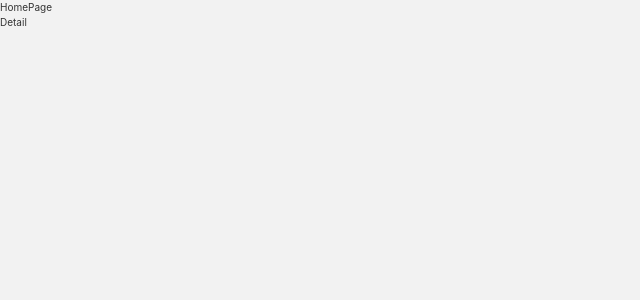
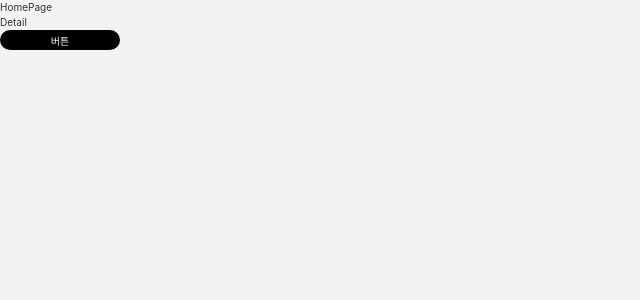
Before and after one commit to prgrms-fe-devcourse/FEDC5_STYLED_sehee, a React app: page / in a window 1280 px wide. Shown: the top 300 px of the page, without its empty margins (0-640 px from the left). Built offline with nearby package versions, Linux system fonts and the light colour scheme; the HTML template or start-up script is replaced by a standard one; a web font is replaced by a local one.

Commit message:
Refactor: 코드리뷰 피드백 반영

```diff
--- a/src/App.tsx
+++ b/src/App.tsx
@@ -2,12 +2,25 @@ import { ThemeProvider } from 'styled-components';
 import { lightTheme } from '@/Styles/Theme';
 import GlobalStyle from '@/Styles/Global';
 import RouteManager from '@/Routes/Router';
+import Button from './Components/Base/Button';
 
 const App = () => {
+  const handleClick = (isActive: boolean) => {
+    console.log(isActive);
+  };
+
   return (
     <ThemeProvider theme={lightTheme}>
       <GlobalStyle />
       <RouteManager />
+      <Button
+        width="12rem"
+        isToggleButton
+        style={{ padding: '10px 20px' }}
+        onClick={handleClick}
+      >
+        버튼
+      </Button>
     </ThemeProvider>
   );
 };
--- a/src/Components/Base/Button/index.tsx
+++ b/src/Components/Base/Button/index.tsx
@@ -2,37 +2,51 @@ import { useState } from 'react';
 import StyledButton from './style';
 import type { ButtonProp } from './type';
 
+/**
+ *
+ * @param param0
+ * @returns
+ */
+
 const Button = ({
   children,
-  color,
-  width,
-  height,
-  borderRound,
-  isToggle = false,
-  onClick = () => {},
-  onActiveChange = () => {},
+  backgroundColor = 'default',
+  textColor = 'default',
+  textSize = 'default',
+  width = 'default',
+  height = 'default',
+  borderRadius = 'default',
+  isToggleButton = false,
+  onClick,
+  style,
 }: ButtonProp) => {
   const [isActive, setIsActive] = useState(false);
 
   const handleClick = () => {
-    if (isToggle) {
-      setIsActive(!isActive);
-      onActiveChange(isActive);
+    if (onClick) {
+      onClick();
+    }
+  };
 
-      return;
+  const handleToggle = () => {
+    setIsActive(!isActive);
+
+    if (onClick) {
+      onClick(isActive);
     }
-
-    onClick();
   };
 
   return (
     <StyledButton
-      onClick={handleClick}
-      $color={color}
+      onClick={isToggleButton ? handleToggle : handleClick}
+      $backgroundColor={backgroundColor}
+      $textColor={textColor}
+      $textSize={textSize}
       $width={width}
       $height={height}
-      $borderRound={borderRound}
+      $borderRadius={borderRadius}
       $isActive={isActive}
+      style={{ ...style }}
     >
       {children}
     </StyledButton>
--- a/src/Components/Base/Button/style.ts
+++ b/src/Components/Base/Button/style.ts
@@ -1,71 +1,40 @@
-import { styled, css } from 'styled-components';
+import { styled } from 'styled-components';
+import type { StyledButtonProp } from './type';
 
-const buttonColorPreset = {
-  default: css`
-    background-color: ${(props) => props.theme.colors.buttonBackground};
-    color: ${(props) => props.theme.colors.buttonText};
-  `,
-  black: css`
-    background-color: #000000;
-    color: #ffffff;
-  `,
-  gray: css`
-    background-color: #e0e0e0;
-    color: #ffffff;
-  `,
-  white: css`
-    background-color: #ffffff;
-    color: #000000;
-  `,
-  blue: css`
-    background-color: #0095f6;
-    color: #ffffff;
-  `,
-  purple: css`
-    background-color: #7752fe;
-    color: #ffffff;
-  `,
-  transparent: css`
-    background-color: transparent;
-    color: ${(props) => props.theme.colors.text};
-  `,
-};
-
-const buttonBorderRoundPreset = {
-  none: css`
-    border-radius: none;
-  `,
-  sm: css`
-    border-radius: ${(props) => props.theme.size.small};
-  `,
-  md: css`
-    border-radius: ${(props) => props.theme.size.medium};
-  `,
-  lg: css`
-    border-radius: ${(props) => props.theme.size.large};
-  `,
-
-  // TODO: Hover 효과
-};
-
-const StyledButton = styled.button<{
-  $color: 'default' | 'black' | 'gray' | 'white' | 'blue' | 'purple';
-  $width: number;
-  $height: number;
-  $borderRound: 'none' | 'sm' | 'md' | 'lg';
-  $isActive: boolean;
-}>`
+const StyledButton = styled.button<StyledButtonProp>`
   display: flex;
   justify-content: center;
   align-items: center;
 
-  width: ${({ $width }) => `${$width}rem`};
-  height: ${({ $height }) => `${$height}rem`};
+  /* 받아오는 프롭이 'default'이다? 글로벌 테마 사용 */
+  /* 다른 문자열 값일 경우, 그 값을 부여 */
 
-  ${({ $color }) => $color && buttonColorPreset[$color]}
-  ${({ $borderRound }) =>
-    $borderRound && buttonBorderRoundPreset[$borderRound]};
-  ${({ $isActive }) => $isActive && 'background-color: #000000;'};
+  ${({
+    $backgroundColor,
+    $textColor,
+    $textSize,
+    $width,
+    $height,
+    $borderRadius,
+    $isActive,
+    theme,
+  }) => `
+    background-color: ${
+      $backgroundColor === 'default'
+        ? theme.colors.buttonBackground
+        : $backgroundColor
+    };
+    color: ${$textColor === 'default' ? theme.colors.buttonText : $textColor};
+    font-size: ${$textSize === 'default' ? '1rem' : $textSize};
+    width: ${$width === 'default' ? '120px' : $width};
+    height: ${$height === 'default' ? '10px' : $height};
+    border-radius: ${$borderRadius === 'default' ? '15px' : $borderRadius};
+    ${
+      $isActive
+        ? `background-color: ${theme.colors.focusHover}; color: ${theme.colors.focusHoverText};`
+        : ''
+    }
+  `}
 `;
 
 export default StyledButton;
--- a/src/Styles/Theme.ts
+++ b/src/Styles/Theme.ts
@@ -8,6 +8,7 @@ const commonTheme = {
   backgroundGrey: '#D1CCC7', // 회색 배경 색상
   backgroundWhite: '#FFFFFF', // 배경 흰색 색상
   focusHover: '#F2F2F2', // 포커스 및 호버 색상
+  focusHoverText: '#000000',
   overlay: 'rgba(0, 0, 0, 0.4)', // 오버레이 색상
   buttonClickHover: 'rgba(0, 0, 0, 0.3)', // 버튼 클릭 시 호버 색상
   follow: 'rgba(119, 82, 254, 1)', // 팔로우 색상
```
Also changed, not shown: src/Components/Base/Button/type.ts (+22 -7 lines).
